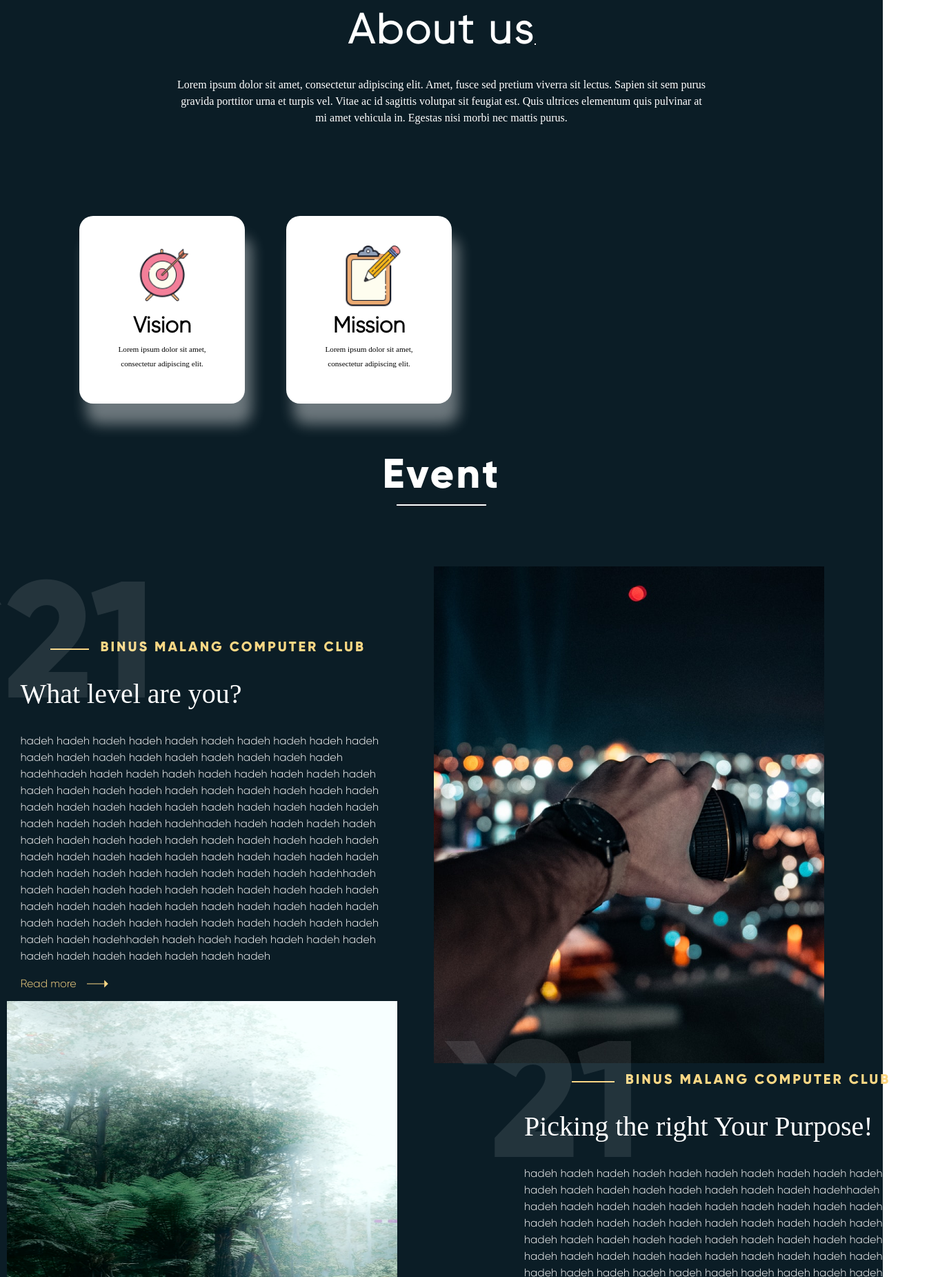
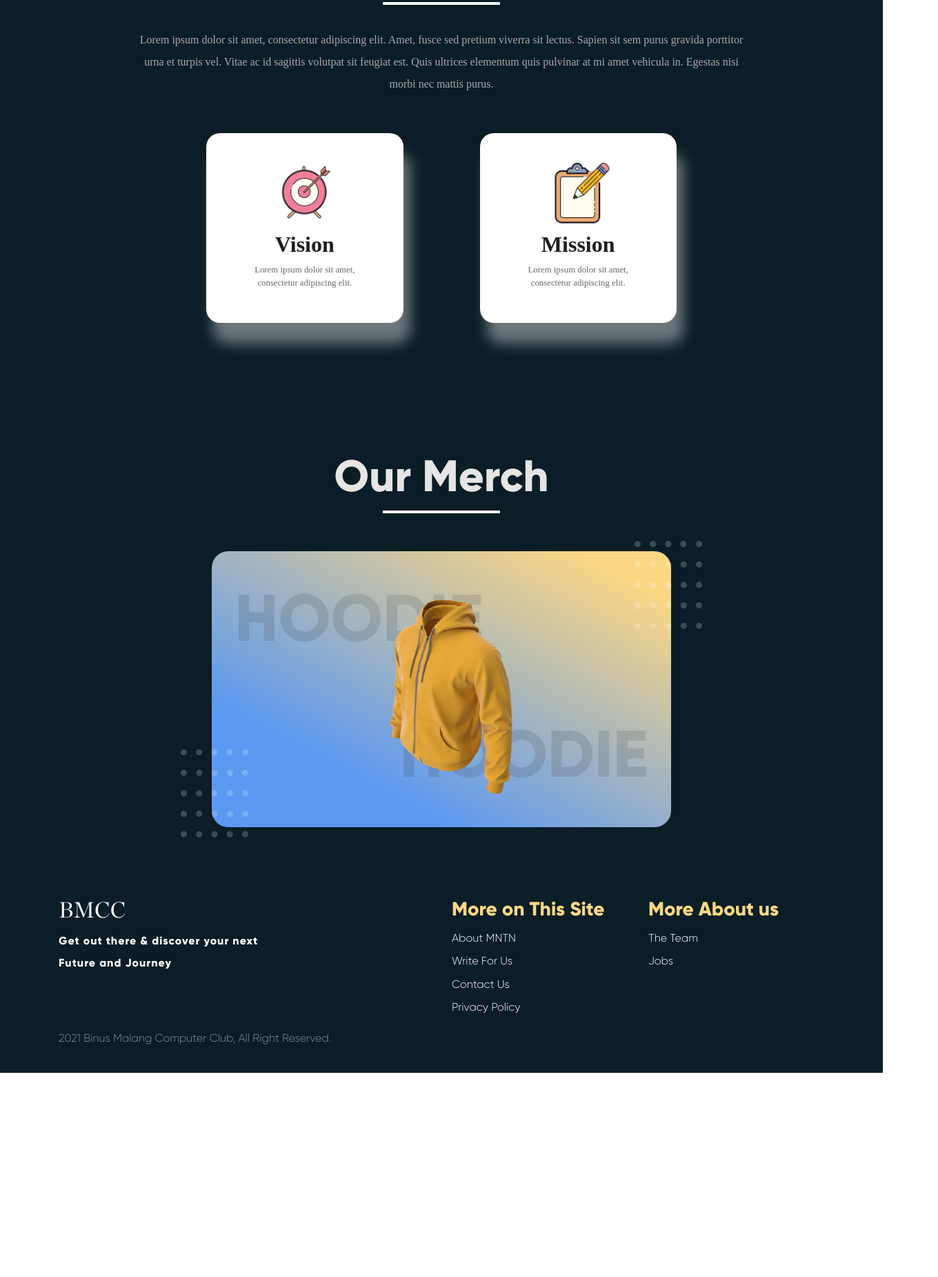
Before and after one commit to BMCCLUB/bmcc-webprofile, a plain HTML site: page index.html in a window 1280 px wide. Shown: the part 949-2800 px from the top of the page at 69% size, 1360 px wide, since content can reach past the window. After the commit the page ends 2504 px from the top, so only its background shows below. Drawn offline with nearby package versions, Linux system fonts and the light colour scheme; a web font is replaced by a local one.

Commit message:
Revisi 1

```diff
--- a/assets/css/style.css
+++ b/assets/css/style.css
@@ -9,6 +9,13 @@
     position: relative;
 }
 
+/* Section Navbar */
+nav {
+    position: fixed;
+    z-index: 10;
+    width: 100%;
+}
+
 .navbar-custom {
     /* background-color: #0B1D26; */
     width: 100%;
@@ -16,8 +23,6 @@
     display: flex;
     justify-content: space-between;
     align-items: center;
-    position: fixed;
-    z-index: 10;
 }
 
 .logo a {
@@ -67,6 +72,7 @@
     text-decoration: none;
 }
 
+/* Section Banner */
 .banner {
     width: 100%;
     height: 100vh;
@@ -154,79 +160,252 @@
     padding: .5rem;
     /* left: 20%; */
 }
+
+/* Section About Us */
 .about-us {
-    position: relative;
-    height: 100vh;
+    padding: 5%;
     background-color: #0b1d26;
-    display: flex;
-    justify-content: center;
-    align-items: center;
 }
 
 .judul h2 {
-    color: #fff;
+    color: #E5E5E5;
     text-align: center;
-    font-family: Gilroy;
-    font-size: 3em;
-    line-height: 1.2em;
-}
-
-.vismiscard h2 {
-    color: #fff;
-    text-align: center;
-    font-family: Gilroy;
-    font-size: 2em;
-    line-height: 2rem;
-    font-family: Mulish;
-    font-style: normal;
+    font-family: Gilroy-Bold;
+    font-size: 4em;
 }
 
 .judul hr {
     border: 2px solid rgb(255, 255, 255);
-    width: 10%;
-    background-color: #fff;
+    width: 15%;
+    margin: 1% auto;
 }
 
 .tulisan p {
-    color: #fff;
+    color: #aaa;
     text-align: center;
-    width: 60%;
+    width: 80%;
     font-family: Mulish;
-    font-style: normal;
     font-size: 1em;
+    line-height: 2;
+    margin: auto;
 }
 
 .visimisi {
     display: flex;
+    flex-wrap: wrap;
     align-items: center;
     justify-content: center;
+    padding: 5% 0;
+}
+
+.vismiscard h2 {
+    color: #1e1e1e;
+    text-align: center;
+    font-family: Mulish;
+    font-size: 2em;
+    font-weight: bold;
 }
 
 .vismiscard {
     background-color: #fff;
     margin: 0 5%;
-    width: 300px;
     padding: 2rem 0;
     border-radius: 20px;
     box-shadow: 10px 30px 20px rgb(255, 255, 255, 0.4);
 }
 
 .vismiscard p {
-    color: #fff;
+    color: #666;
     text-align: center;
     width: 60%;
     font-family: Mulish;
-    font-style: normal;
-    font-size: 0.7em;
-    line-height: 1.3rem;
+    font-size: 0.8em;
 }
 
-/* ini merch */
+/* Section Event */
+/* .event {
+    background-color: #0B1D26;
+}
 
+.judul {
+    display: flex;
+    justify-content:center;
+    align-items: center;
+    color: #fff;
+}
+
+.judul h2 {
+    letter-spacing: 3px;
+    font-family: Gilroy-bold;
+    font-size: 60px;
+}
+
+.judul hr {
+    position: absolute;
+    top: 80%;
+    border : 1px solid #ffffff;
+    width : 10%
+}
+
+.selikur h1 {
+    position: absolute;
+    bottom: 100px;
+    left: -150px;
+    font-family: Gilroy-bold;
+    font-size: 240px;
+    color : #ffffff;
+    opacity: 0.1;
+    z-index: 10;
+}
+
+.bmcc-judul-event {
+    display: flex;
+    justify-content: center;
+    align-items: center;
+    color: #FBD784;
+}
+
+.bmcc-judul-event hr {
+    border: 1px solid #FBD784;
+    width: 10%;
+}
+
+.bmcc-judul-event h5 {
+    font-family: Gilroy-Bold;
+    letter-spacing: 3px;
+    margin-left: 1rem;
+}
+
+.container {
+    top: 90px;
+    position: relative;
+    width : 100%;
+    display: flex;
+    justify-content: space-between;
+    align-items: center;
+    z-index: 2;
+    color: #ffffff;
+}
+
+.container .textBox {
+    position: relative;
+    right : 5%;
+    max-width: 600px;
+    z-index: 1;
+}
+
+.container .textBox h1{
+    position: static;
+    font-family: Chronicle Display;
+}
+
+.container .textBox p {
+    font-family: Gilroy;
+}
+
+.container .textBox a {
+    color: #FBD784;
+}
+
+.container .arrow-right:after {
+    top: 50%;
+    right: -50px;
+    position: absolute;
+    content: "";
+    display: inline-block;
+    border-left: 14px solid #FBD784;
+    border-top: 14px solid transparent;
+    border-bottom: 14px solid transparent;
+    transform: translateY(-50%) scale(0.4);
+}
+
+.container .arrow-right:before {
+    content: "";
+    width: 25px;
+    height: 1px;
+    background: #FBD784;
+    position: absolute;
+    top: 50%;
+    right: -40px;
+    transform: translateY(-50%);
+}
+
+.event .imgbox-left{
+    position: relative;
+    width : 50%;
+    height : 100%;
+}
+.event .imgbox-left:before {
+    content: "";
+    position: absolute;
+}
+
+.event .imgbox-left img {
+    right: 10%;
+    position: absolute;
+}
+
+.container-left {
+    justify-content: space-between;
+    left: 50%;
+    display: flex;
+    max-width: 600px;
+    color: #fff;
+}
+
+.selikur-left h1 {
+    position: absolute;
+    font-family: Gilroy-bold;
+    font-size: 240px;
+    color : #ffffff;
+    opacity: 0.1;
+    z-index: 10;
+}
+
+.textBox-left{
+    top: 100px;
+    left: 20%;
+}
+
+.textBox-left a{
+    color: #FBD784;
+}
+
+.textBox-left h1{
+    position: static;
+    font-family: Chronicle Display;
+}
+
+.textBox-left .arrow-right-artikel2:after {
+    top: 50%;
+    right: -50px;
+    position: absolute;
+    content: "";
+    display: inline-block;
+    border-left: 14px solid #FBD784;
+    border-top: 14px solid transparent;
+    border-bottom: 14px solid transparent;
+    transform: translateY(-50%) scale(0.4);
+
+}
+
+.textBox-left .arrow-right-artikel2:before {
+    content: "";
+    width: 25px;
+    height: 1px;
+    background: #FBD784;
+    position: absolute;
+    top: 50%;
+    right: -40px;
+    transform: translateY(-50%);
+} */
+
+/* Section Merch */
 .merch {
     position: relative;
-    height: 100vh;
+    /* height: 100vh; */
     background-color: #0B1D26;
+    padding: 5% 0;
 }
 
 .kotak-merch {
@@ -292,260 +471,41 @@
     opacity: 0.8;
 }
 
-/* CORONA WE HADEH GW KASI JARAK BIAR GA KETULAR CUIH (BAYU EVENT) */
+/* Section Footer */
+footer {
+    background-color: #0B1D26;
+    padding: 3% 0;
+}
 
+.footer-bmcc h2 {
+    color: #fff;
+    font-family: Chronicle;
+}
 
-.event {
-    background-color: #0B1D26;
+.footer-bmcc p {
+    color: #fff;
+    font-family: Gilroy-Bold;
+    letter-spacing: 1px;
+    line-height: 2;
 }
-.judul {
-    display: flex;
-    justify-content:center;
-    align-items: center;
+
+.footer-list h3 {
+    color: #FBD784;
+    font-family: Gilroy-Bold;
+}
+
+.footer-list ul {
+    list-style: none;
+}
+
+.footer-list ul li {
+    padding: 0.3rem 0;
+}
+
+.footer-list ul li a {
     color: #fff;
 }
-.judul h2 {
-    letter-spacing: 3px;
-    font-family: Gilroy-bold;
-    font-size: 60px;
+
+.copyright {
+    color: rgb(255, 255, 255, 0.5);
 }
-
-.judul hr {
-    position: absolute;
-    top: 80%;
-    border : 1px solid #ffffff;
-    width : 10%
-}
-.selikur h1 {
-    position: absolute;
-    bottom: 100px;
-    left: -150px;
-    font-family: Gilroy-bold;
-    font-size: 240px;
-    color : #ffffff;
-    opacity: 0.1;
-    z-index: 10;
-}
-
-.bmcc-judul-event {
-    display: flex;
-    justify-content: center;
-    align-items: center;
-    /* grid-template-columns: 1fr 5fr 2fr; */
-    color: #FBD784;
-}
-
-.bmcc-judul-event hr {
-    border: 1px solid #FBD784;
-    width: 10%;
-}
-
-.bmcc-judul-event h5 {
-    font-family: Gilroy-Bold;
-    letter-spacing: 3px;
-    margin-left: 1rem;
-}
-
-.container {
-    top: 90px;
-    position: relative;
-    width : 100%;
-    display: flex;
-    justify-content: space-between;
-    align-items: center;
-    z-index: 2;
-    color: #ffffff;
-}
-.container .textBox {
-    position: relative;
-    right : 5%;
-    max-width: 600px;
-    z-index: 1;
-}
-
-.container .textBox h1{
-    position: static;
-    font-family: Chronicle Display;
-}
-
-.container .textBox p {
-    font-family: Gilroy;
-}
-
-.container .textBox a {
-    color: #FBD784;
-}
-
-.container .arrow-right:after {
-    top: 50%;
-    right: -50px;
-    position: absolute;
-    content: "";
-    display: inline-block;
-    border-left: 14px solid #FBD784;
-    border-top: 14px solid transparent;
-    border-bottom: 14px solid transparent;
-    transform: translateY(-50%) scale(0.4);
-
-  }
-
-.container .arrow-right:before {
-    content: "";
-    width: 25px;
-    height: 1px;
-    background: #FBD784;
-    position: absolute;
-    top: 50%;
-    right: -40px;
-    transform: translateY(-50%);
-}
-
-.event .imgbox-left{
-    position: relative;
-    width : 50%;
-    height : 100%;
-}
-.event .imgbox-left:before {
-    content: "";
-    position: absolute;
-}
-
-.event .imgbox-left img {
-    right: 10%;
-    position: absolute;
-}
-.container-left {
-    justify-content: space-between;
-    left: 50%;
-    display: flex;
-    max-width: 600px;
-    color: #fff;
-}
-.selikur-left h1 {
-    position: absolute;
-    font-family: Gilroy-bold;
-    font-size: 240px;
-    color : #ffffff;
-    opacity: 0.1;
-    z-index: 10;
-}
-.textBox-left{
-    top: 100px;
-    left: 20%;
-}
-
-.textBox-left a{
-    color: #FBD784;
-}
-
-.textBox-left h1{
-    position: static;
-    font-family: Chronicle Display;
-}
-
-.textBox-left .arrow-right-artikel2:after {
-    top: 50%;
-    right: -50px;
-    position: absolute;
-    content: "";
-    display: inline-block;
-    border-left: 14px solid #FBD784;
-    border-top: 14px solid transparent;
-    border-bottom: 14px solid transparent;
-    transform: translateY(-50%) scale(0.4);
-
-}
-
-.textBox-left .arrow-right-artikel2:before {
-    content: "";
-    width: 25px;
-    height: 1px;
-    background: #FBD784;
-    position: absolute;
-    top: 50%;
-    right: -40px;
-    transform: translateY(-50%);
-}
-
-/* ini footer @adiadnyana22 tolong bang*/
-
-footer{
-    display: flex;
-    justify-content: center;
-    background-color: #0B1D26;
-    padding-top: 10%;
-}
-
-.box-footer{
-    display: flex;
-    background-color: #0B1D26;
-    position: absolute;
-    width: 100%;
-    padding-bottom: 5%;
-    padding-left: 10%;
-    padding-right: 10%;
-}
-
-.info-bmcc{
-    width: 40%;
-    margin-right: 25%;
-}
-
-.judul-info h5{
-    color: #FFFFFF;
-    font-family: Chronicle;
-    font-weight: 900;
-    font-size: 32px;
-    line-height: 38px;
-}
-
-.text-info p{
-    color: #FFFFFF;
-    font-size: 18px;
-    line-height: 32px;
-}
-
-.more-site{
-    width: 30%;
-    margin-right: 10%;
-}
-
-.more-about-us{
-    width: 30%;
-}
-
-.judul-more h5{
-    font-family: Gilroy;
-    font-size: 24px;
-    line-height: 32px;
-    color: #FBD784;
-}
-
-.link-more{
-    text-align: left;
-    align-items: base;
-}
-
-.link-more a{
-    font-family: Gilroy;
-    font-style: normal;
-    font-weight: 500;
-    font-size: 18px;
-    line-height: 32px;
-    color: #FFFFFF;
-}
-
-.copyrights{
-    position: absolute;
-    padding-left: 10%;
-    left: 0;
-    bottom: 0;
-}
-
-.copyrights p{
-    font-family: Gilroy;
-    font-size: 18px;
-    line-height: 32px;
-    color: #FFFFFF;
-    opacity: 0.5;
-}
--- a/index.html
+++ b/index.html
@@ -36,7 +36,9 @@
 </head>
 <body>
     <!-- Navigation Bar -->
-    <nav class="navbar-custom">
+    <nav>
+        <div class="container">
+            <div class="navbar-custom">
                 <div class="logo">
                     <a href="#">BMCC</a>
                 </div>
@@ -47,6 +49,8 @@
                 </ul>
                 <div class="contact">
                     <a href="#" class="btn-contact">CONTACT</a>
+                </div>
+            </div>
         </div>
     </nav>
     <!-- Main Content -->
@@ -68,40 +72,32 @@
             </div>
         </section>
         <section class="about-us">
-            <div class="isiaboutus">
+            <div class="container">
                 <div class="judul">
-                    <h2><b>About us</b></h2>
-                    <center>
-                        <hr />
-                    </center>
+                    <h2>About us</h2>
+                    <hr>
                 </div>
                 <br />
                 <div class="tulisan">
-                    <center>
                     <p>
                         Lorem ipsum dolor sit amet, consectetur adipiscing elit. Amet, fusce sed pretium viverra sit lectus. Sapien sit sem purus gravida porttitor urna et turpis vel. Vitae ac id sagittis volutpat sit feugiat est. Quis ultrices elementum quis pulvinar at mi
                         amet vehicula in. Egestas nisi morbi nec mattis purus.
                     </p>
-                    </center>
                 </div>
-                <br />
-                <div class="container">
                 <div class="visimisi">
                     <div class="vismiscard">
                         <center>
                             <img src="assets/images/Goal.png" alt="" />
-
-                                <h2 style="color: black"><b>Vision</b></h2>
-                                <p style="color: black">Lorem ipsum dolor sit amet, consectetur adipiscing elit.</p>
+                            <h2>Vision</h2>
+                            <p>Lorem ipsum dolor sit amet, consectetur adipiscing elit.</p>
                         </center>
                     </div>
                     <div class="vismiscard">
                         <center>
                             <img src="assets/images/task.png" alt="" />
-                                <h2 style="color: black"><b>Mission</b></h2>
-                                <p style="color: black">Lorem ipsum dolor sit amet, consectetur adipiscing elit.</p>
+                            <h2>Mission</h2>
+                            <p>Lorem ipsum dolor sit amet, consectetur adipiscing elit.</p>
                         </center>
-                        </div>
                     </div>
                 </div>
             </div>
@@ -111,15 +107,15 @@
 
 
         <!-- CORONA WE HADEH GW KASI JARAK BIAR GA KETULAR CUIH (BAYU EVENT) -->
-        <section class="event">
+        <!-- <section class="event"> -->
             <!-- Judul -->
-            <div class="judul">
+            <!-- <div class="judul">
                 <h2>Event</h2>
                 <hr>
-            </div>
+            </div> -->
 
             <!-- Article1 -->
-                    <div class="container">
+                    <!-- <div class="container">
                         <div class="selikur">
                             <h1>`21</h1>
                         </div>
@@ -144,10 +140,10 @@
                     <div class="imgbox">
                         <img src="/assets/images/Article1.png">
                     </div>
-            </div>
+            </div> -->
 
             <!-- Article2 -->
-            <div class="imgbox-left">
+            <!-- <div class="imgbox-left">
                 <img src="/assets/images/Article2.png">
             </div>
                 <div class="container-left">
@@ -172,11 +168,11 @@
                     </span>
                     </a>
                     </div>
-                </div>
+                </div> -->
 
 
         <!-- Article3 -->
-            <div class="container">
+            <!-- <div class="container">
                 <div class="selikur">
                     <h1>`21</h1>
                 </div>
@@ -203,21 +199,18 @@
             </div>
     </div>
 
-        </section>
+        </section> -->
 
         <!-- CORONA WE HADEH GW KASI JARAK BIAR GA KETULAR CUIH (BAYU EVENT) -->
 
 
-        <!-- ini merch -->
-
+        <!-- Merch Section -->
         <section class="merch">
+            <div class="container">
                 <div class="judul">
-                <h2><b>Our Merch</b></h2>
-                <center>
-                    <hr />
-                </center>
+                    <h2>Our Merch</h2>
+                    <hr>
                 </div>
-
                 <div class="kotak-merch">
                     <div class="kotak-bewarna">
                         <img src="assets/images/Hoodie.png" alt="#">
@@ -235,56 +228,49 @@
                         </div>
                     </div>
                 </div>
+            </div>
         </section>
 
     </main>
 
-    <!-- ini footer -->
-
+    <!-- Footer -->
     <footer>
-
-        <div class="box-footer">
-
-            <div class="info-bmcc">
-                <div class="judul-info">
-                    <h5>BMCC</h5>
-                </div>
-
-                <div class="text-info">
-                    <p>Get out there & discover your next Future and Journey</p>
+        <div class="container">
+            <div class="row">
+                <div class="col-xl-6">
+                    <div class="footer-bmcc">
+                        <h2>BMCC</h2>
+                        <p>Get out there & discover your next<br>Future and Journey</p>
                     </div>
                 </div>
-
-            <div class="more-site">
-                <div class="judul-more">
-                    <h5>More on This Site</h5>
-                </div>
-                <div class="link-more">
-                    <a href="#">About MNTN</a>
-                    <a href="#">Write For Us</a>
-                    <a href="#">Contact Us</a>
-                    <a href="#">Privacy Policy</a>
+                <div class="col-xl-3 col-lg-6 col-12">
+                    <div class="footer-list">
+                        <h3>More on This Site</h3>
+                        <ul>
+                            <li><a href="#">About MNTN</a></li>
+                            <li><a href="#">Write For Us</a></li>
+                            <li><a href="#">Contact Us</a></li>
+                            <li><a href="#">Privacy Policy</a></li>
+                        </ul>
                     </div>
                 </div>
-
-            <div class="more-about-us">
-                <div class="judul-more">
-                    <h5>More About Us</h5>
-                </div>
-                <div class="link-more">
-                    <a href="#">The Team</a>
-                    <a href="#">Jobs</a>
+                <div class="col-xl-3 col-lg-6 col-12">
+                    <div class="footer-list">
+                        <h3>More About us</h3>
+                        <ul>
+                            <li><a href="#">The Team</a></li>
+                            <li><a href="#">Jobs</a></li>
+                        </ul>
                     </div>
                 </div>
-
-            <div class="copyrights">
-                <p>2021 Binus Malang Computer Club, All Right Reserved.</p>
+                <div class="col-12">
+                    <div class="copyright">
+                        <span>2021 Binus Malang Computer Club, All Right Reserved.</span>
                     </div>
-
                 </div>
-
+            </div>
+        </>
     </footer>
-
 
 
     <!-- jQuery and Bootstrap Bundle -->
```
Also changed, not shown: 1 other file. Lines whose indentation alone changed are shown as unchanged.
